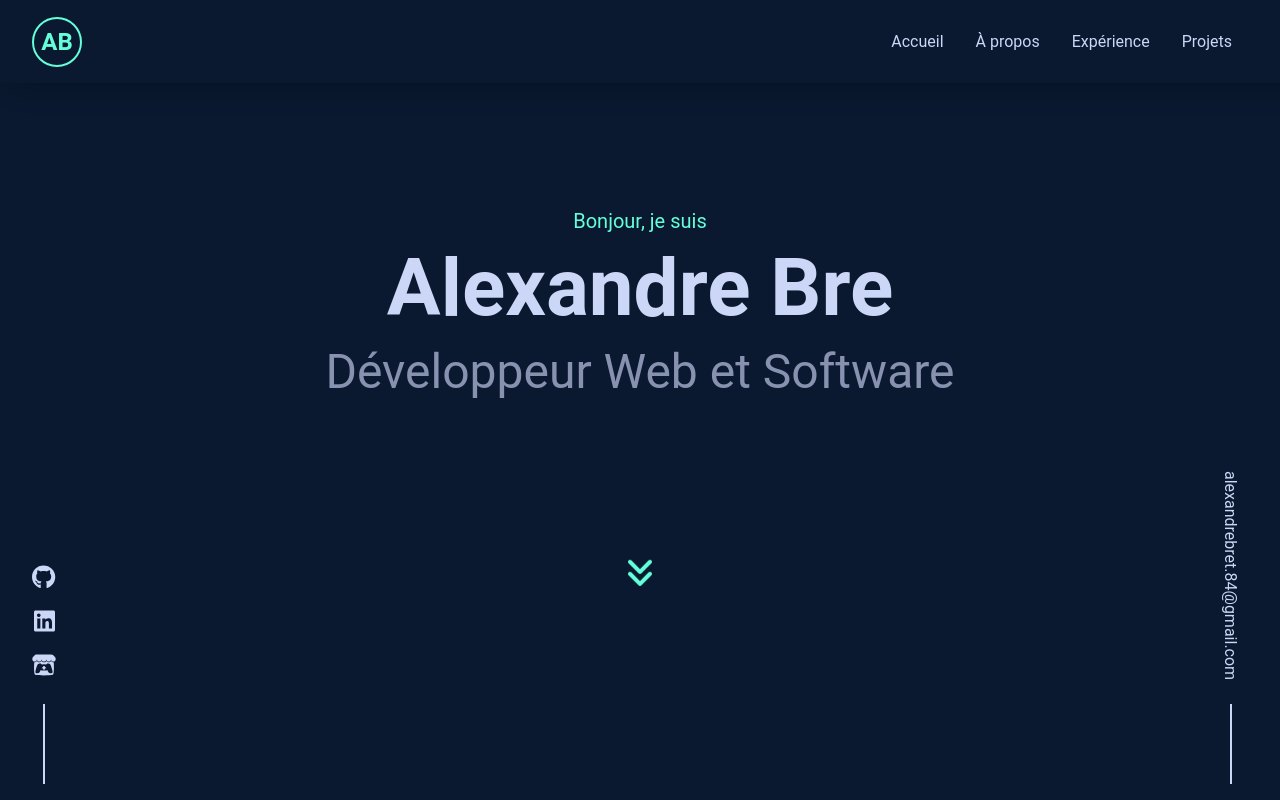
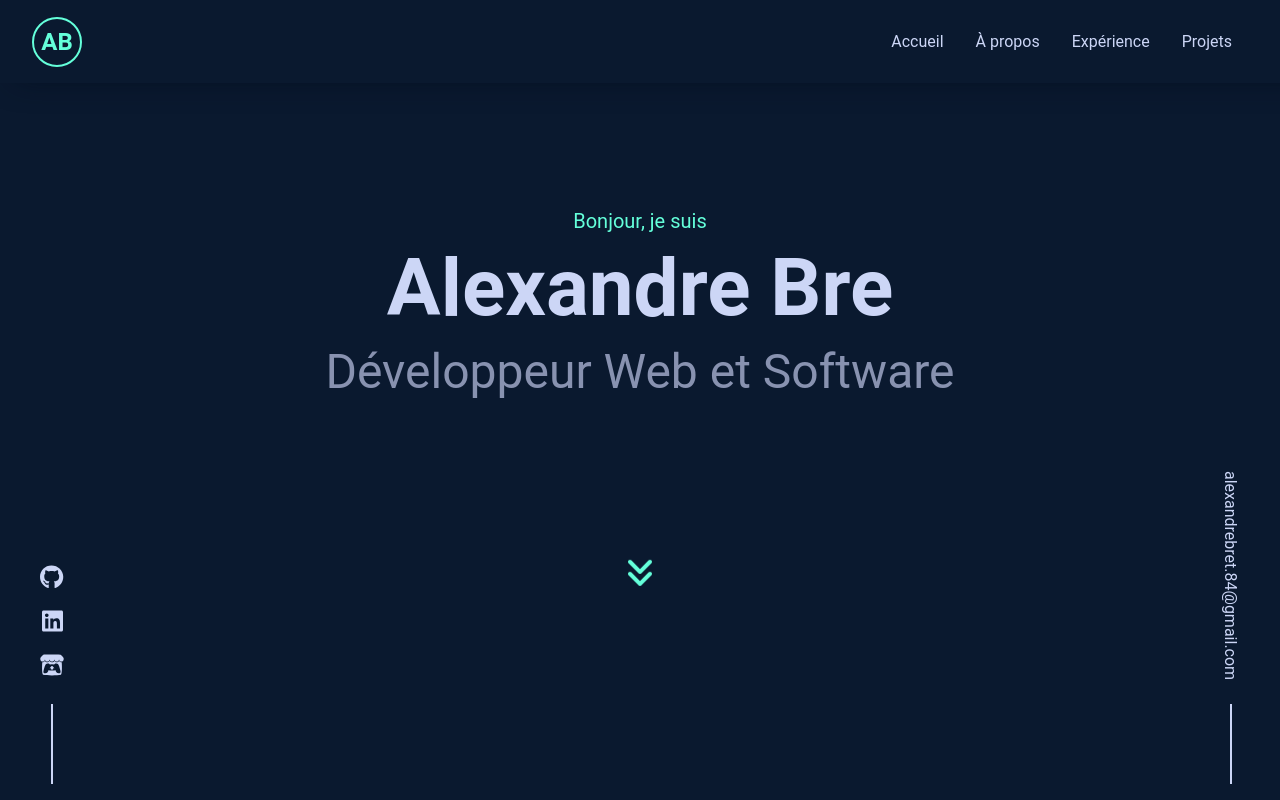
Before and after one commit to 1NainConnu34/portfolio, a React (Create React App) app: page / in a window 1280 px wide. Shown: the top 800 px of the page. Built offline with nearby package versions, Linux system fonts and the light colour scheme.

Commit message:
added hover animation for icon links

```diff
--- a/src/components/SocialMedia.js
+++ b/src/components/SocialMedia.js
@@ -40,22 +40,32 @@ const fadeIn = keyframes`
 const SocialContainer = styled.div`
   position: fixed;
   bottom: 0;
-  padding-left: 2rem;
+  left: 40px;
   display: flex;
   flex-direction: column;
   align-items: center;
   color: #ccd6f6;
   opacity: 0;
   animation: ${fadeIn} 1s ease-in-out 0.75s forwards;
+
+  @media (max-width: 768px) {
+    left: 20px;
+  }
+
+  & > a {
+    transition: transform 0.3s ease, color 0.3s ease;
+  }
+
+  & > a:hover {
+    transform: scale(1.2);
+    color: #64ffda;
+  }
 `;
 
 const IconLink = styled.a`
   color: #ccd6f6;
   margin: 0.5rem 0;
   font-size: 1.5rem;
-  &:hover {
-    color: #64ffda;
-  }
 `;
 
 const Line = styled.div`
@@ -75,6 +85,10 @@ const EmailContainer = styled.div`
   color: #ccd6f6;
   opacity: 0;
   animation: ${fadeIn} 1s ease-in-out 1s forwards;
+
+  @media (max-width: 768px) {
+    right: 20px;
+  }
 `;
 
 const EmailLink = styled.a`
```
